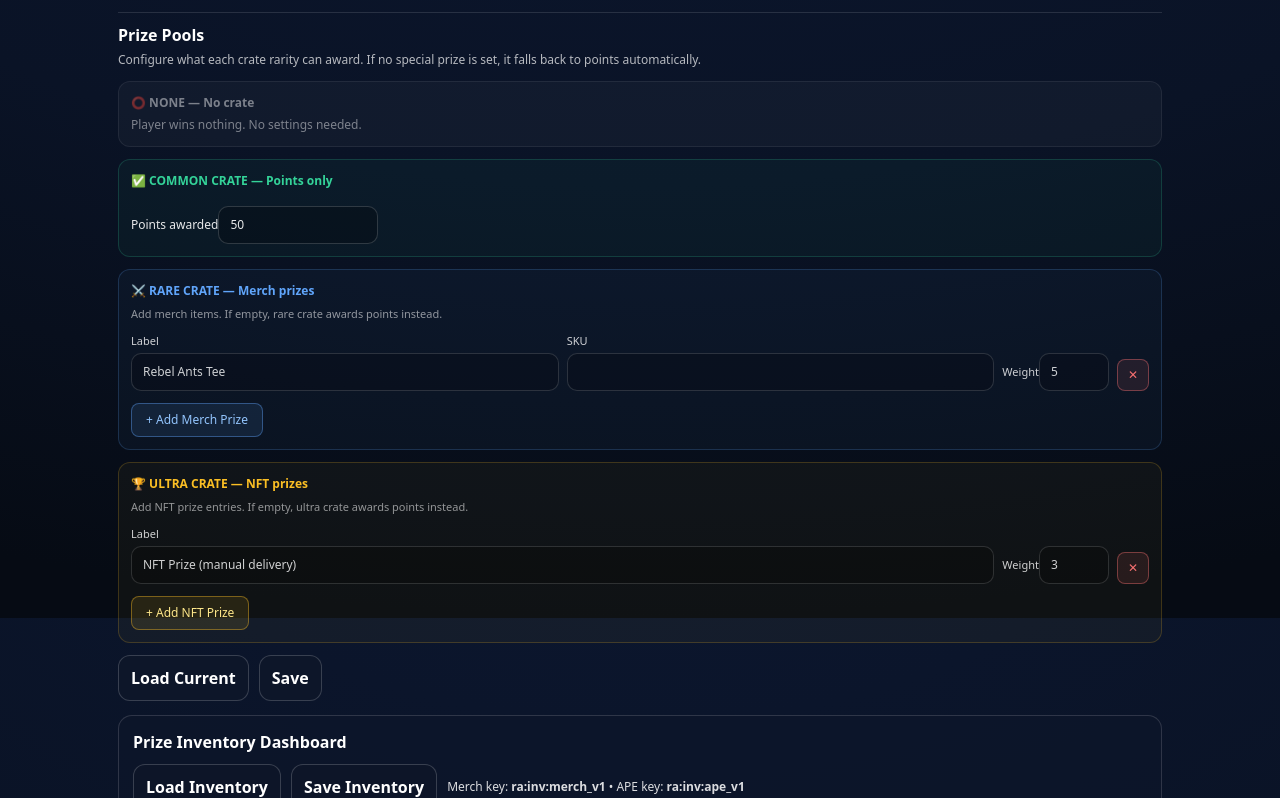
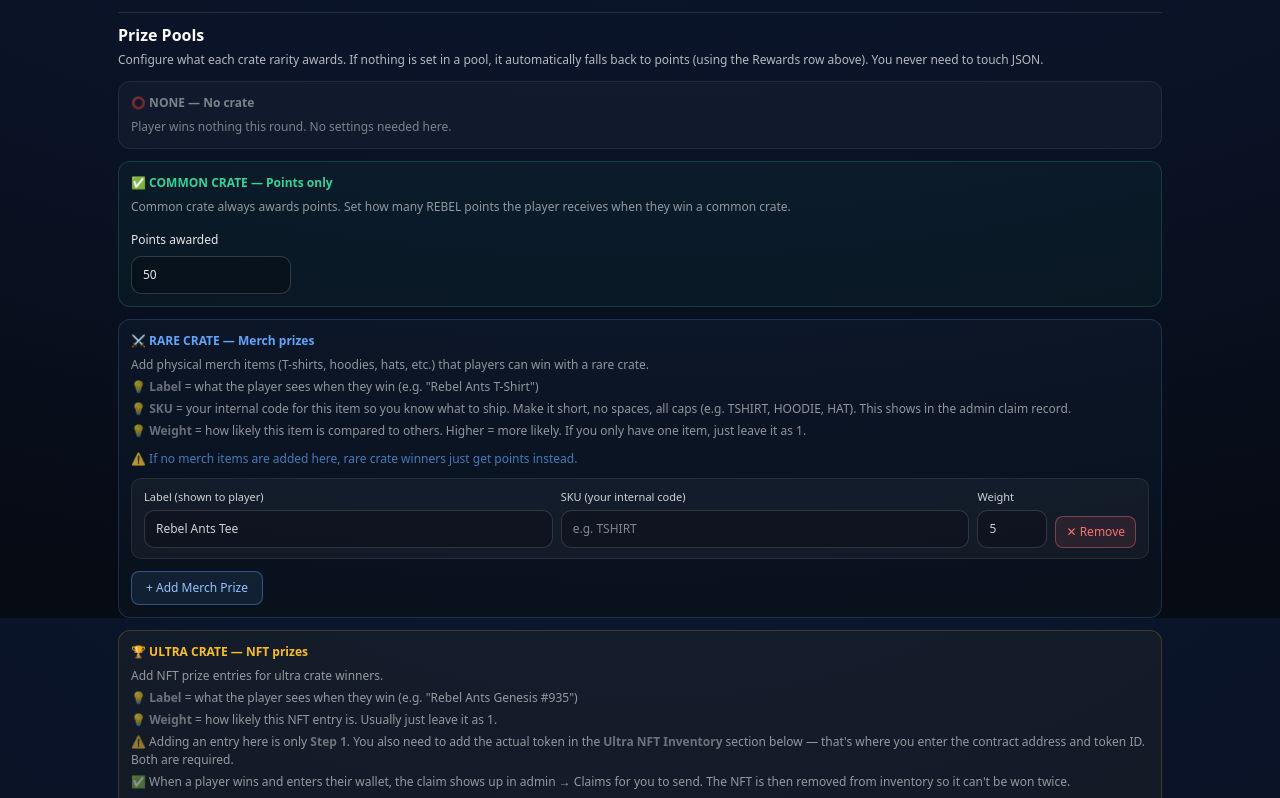
Before and after one commit to D1stknight/rebelants-playground, a Next.js app: page /admin in a window 1280 px wide. Shown: the part 1782-2580 px from the top of the page. Built offline with nearby package versions, Linux system fonts and the light colour scheme; no server answers; what @rainbow-me/rainbowkit, wagmi would draw is missing.

Commit message:
feat: add plain-English explanations to Prize Pools form UI

```diff
--- a/pages/admin.tsx
+++ b/pages/admin.tsx
@@ -1291,49 +1291,61 @@ String(c.status).toUpperCase()==="PENDING"
   {/* ── Prize Pools ───────────────────────────────────────────── */}
   <div style={{ marginTop: 14, paddingTop: 10, borderTop: "1px solid rgba(255,255,255,.12)" }}>
     <div style={{ fontWeight: 900, marginBottom: 4 }}>Prize Pools</div>
-    <div style={{ fontSize: 12, opacity: 0.7, marginBottom: 12 }}>Configure what each crate rarity can award. If no special prize is set, it falls back to points automatically.</div>
-
-    {/* NONE */}
+    <div style={{ fontSize: 12, opacity: 0.7, marginBottom: 12 }}>
+      Configure what each crate rarity awards. If nothing is set in a pool, it automatically falls back to points (using the Rewards row above). You never need to touch JSON.
+    </div>
+
+    {/* ── NONE ── */}
     <div style={{ marginBottom: 12, padding: 12, borderRadius: 12, background: "rgba(255,255,255,.03)", border: "1px solid rgba(255,255,255,.07)" }}>
-      <div style={{ fontWeight: 800, fontSize: 12, color: "rgba(255,255,255,.45)", marginBottom: 4 }}>⭕ NONE — No crate</div>
-      <div style={{ fontSize: 12, opacity: 0.45 }}>Player wins nothing. No settings needed.</div>
+      <div style={{ fontWeight: 800, fontSize: 12, color: "rgba(255,255,255,.45)", marginBottom: 6 }}>⭕ NONE — No crate</div>
+      <div style={{ fontSize: 12, opacity: 0.45 }}>Player wins nothing this round. No settings needed here.</div>
     </div>
 
-    {/* COMMON */}
+    {/* ── COMMON ── */}
     <div style={{ marginBottom: 12, padding: 12, borderRadius: 12, background: "rgba(52,211,153,.04)", border: "1px solid rgba(52,211,153,.2)" }}>
-      <div style={{ fontWeight: 800, fontSize: 12, color: "#34d399", marginBottom: 10 }}>✅ COMMON CRATE — Points only</div>
+      <div style={{ fontWeight: 800, fontSize: 12, color: "#34d399", marginBottom: 6 }}>✅ COMMON CRATE — Points only</div>
+      <div style={{ fontSize: 12, opacity: 0.55, marginBottom: 10 }}>Common crate always awards points. Set how many REBEL points the player receives when they win a common crate.</div>
       <label style={{ fontSize: 12, opacity: 0.9 }}>Points awarded
         <input type="number" min="0"
           value={(cfg as any).prizePools?.common?.[0]?.points ?? (cfg as any).rewards?.common ?? 50}
           onChange={e => { const pts = Math.max(0, Number(e.target.value||"0")); setCfg((c:any) => ({ ...c, prizePools: { ...(c.prizePools||{}), common: [{ id:"c-pts", type:"points", label:`${pts} ${c.currency||"REBEL"}`, amount:pts, points:pts, weight:100 }] } })); }}
-          style={{ width:160, marginTop:6, padding:"9px 11px", borderRadius:10, border:"1px solid rgba(255,255,255,.18)", background:"rgba(0,0,0,.25)", color:"white", fontSize:12 }} />
+          style={{ width:160, marginTop:6, display:"block", padding:"9px 11px", borderRadius:10, border:"1px solid rgba(255,255,255,.18)", background:"rgba(0,0,0,.25)", color:"white", fontSize:12 }} />
       </label>
     </div>
 
-    {/* RARE */}
+    {/* ── RARE ── */}
     <div style={{ marginBottom: 12, padding: 12, borderRadius: 12, background: "rgba(96,165,250,.04)", border: "1px solid rgba(96,165,250,.2)" }}>
       <div style={{ fontWeight: 800, fontSize: 12, color: "#60a5fa", marginBottom: 6 }}>⚔️ RARE CRATE — Merch prizes</div>
-      <div style={{ fontSize: 11, opacity: 0.55, marginBottom: 10 }}>Add merch items. If empty, rare crate awards points instead.</div>
+      <div style={{ fontSize: 12, opacity: 0.55, marginBottom: 4 }}>Add physical merch items (T-shirts, hoodies, hats, etc.) that players can win with a rare crate.</div>
+      <div style={{ fontSize: 12, opacity: 0.55, marginBottom: 4 }}>💡 <b style={{ color: "rgba(255,255,255,.7)" }}>Label</b> = what the player sees when they win (e.g. "Rebel Ants T-Shirt")</div>
+      <div style={{ fontSize: 12, opacity: 0.55, marginBottom: 4 }}>💡 <b style={{ color: "rgba(255,255,255,.7)" }}>SKU</b> = your internal code for this item so you know what to ship. Make it short, no spaces, all caps (e.g. TSHIRT, HOODIE, HAT). This shows in the admin claim record.</div>
+      <div style={{ fontSize: 12, opacity: 0.55, marginBottom: 10 }}>💡 <b style={{ color: "rgba(255,255,255,.7)" }}>Weight</b> = how likely this item is compared to others. Higher = more likely. If you only have one item, just leave it as 1.</div>
+      <div style={{ fontSize: 12, color: "#60a5fa", opacity: 0.7, marginBottom: 10 }}>⚠️ If no merch items are added here, rare crate winners just get points instead.</div>
       {((cfg as any).prizePools?.rare?.filter((p:any) => String(p?.type||"").toUpperCase() === "MERCH") || []).map((item:any, idx:number) => (
-        <div key={idx} style={{ display:"grid", gridTemplateColumns:"1fr 1fr auto auto", gap:8, marginBottom:8, alignItems:"end" }}>
-          <label style={{ fontSize:11, opacity:0.8 }}>Label<input value={item.label||""} onChange={e => { const pool=[...((cfg as any).prizePools?.rare||[])]; const ni=pool.indexOf(pool.filter((p:any)=>String(p?.type||"").toUpperCase()==="MERCH")[idx]); if(ni>=0){pool[ni]={...pool[ni],label:e.target.value};} setCfg((c:any)=>({...c,prizePools:{...(c.prizePools||{}),rare:pool}})); }} style={{ width:"100%",marginTop:4,padding:"9px 11px",borderRadius:10,border:"1px solid rgba(255,255,255,.18)",background:"rgba(0,0,0,.25)",color:"white",fontSize:12 }} /></label>
-          <label style={{ fontSize:11, opacity:0.8 }}>SKU<input value={item.sku||""} onChange={e => { const pool=[...((cfg as any).prizePools?.rare||[])]; const ni=pool.indexOf(pool.filter((p:any)=>String(p?.type||"").toUpperCase()==="MERCH")[idx]); if(ni>=0){pool[ni]={...pool[ni],sku:e.target.value};} setCfg((c:any)=>({...c,prizePools:{...(c.prizePools||{}),rare:pool}})); }} style={{ width:"100%",marginTop:4,padding:"9px 11px",borderRadius:10,border:"1px solid rgba(255,255,255,.18)",background:"rgba(0,0,0,.25)",color:"white",fontSize:12 }} /></label>
-          <label style={{ fontSize:11, opacity:0.8 }}>Weight<input type="number" min="1" value={item.weight||1} onChange={e => { const pool=[...((cfg as any).prizePools?.rare||[])]; const ni=pool.indexOf(pool.filter((p:any)=>String(p?.type||"").toUpperCase()==="MERCH")[idx]); if(ni>=0){pool[ni]={...pool[ni],weight:Number(e.target.value||1)};} setCfg((c:any)=>({...c,prizePools:{...(c.prizePools||{}),rare:pool}})); }} style={{ width:70,marginTop:4,padding:"9px 11px",borderRadius:10,border:"1px solid rgba(255,255,255,.18)",background:"rgba(0,0,0,.25)",color:"white",fontSize:12 }} /></label>
-          <button onClick={() => { const pool=((cfg as any).prizePools?.rare||[]).filter((_:any,i:number)=>i!==((cfg as any).prizePools?.rare||[]).indexOf(((cfg as any).prizePools?.rare||[]).filter((p:any)=>String(p?.type||"").toUpperCase()==="MERCH")[idx])); setCfg((c:any)=>({...c,prizePools:{...(c.prizePools||{}),rare:pool}})); }} style={{ padding:"6px 10px",borderRadius:8,border:"1px solid rgba(248,113,113,.4)",background:"rgba(248,113,113,.1)",color:"#f87171",cursor:"pointer",fontSize:12,marginTop:16 }}>✕</button>
+        <div key={idx} style={{ display:"grid", gridTemplateColumns:"1fr 1fr auto auto", gap:8, marginBottom:8, alignItems:"end", padding:"10px 12px", borderRadius:10, background:"rgba(255,255,255,.04)", border:"1px solid rgba(255,255,255,.08)" }}>
+          <label style={{ fontSize:11, opacity:0.8 }}>Label (shown to player)<input value={item.label||""} onChange={e => { const pool=[...((cfg as any).prizePools?.rare||[])]; const ni=pool.indexOf(pool.filter((p:any)=>String(p?.type||"").toUpperCase()==="MERCH")[idx]); if(ni>=0){pool[ni]={...pool[ni],label:e.target.value};} setCfg((c:any)=>({...c,prizePools:{...(c.prizePools||{}),rare:pool}})); }} style={{ width:"100%",marginTop:4,padding:"9px 11px",borderRadius:10,border:"1px solid rgba(255,255,255,.18)",background:"rgba(0,0,0,.25)",color:"white",fontSize:12,display:"block" }} /></label>
+          <label style={{ fontSize:11, opacity:0.8 }}>SKU (your internal code)<input value={item.sku||""} placeholder="e.g. TSHIRT" onChange={e => { const pool=[...((cfg as any).prizePools?.rare||[])]; const ni=pool.indexOf(pool.filter((p:any)=>String(p?.type||"").toUpperCase()==="MERCH")[idx]); if(ni>=0){pool[ni]={...pool[ni],sku:e.target.value};} setCfg((c:any)=>({...c,prizePools:{...(c.prizePools||{}),rare:pool}})); }} style={{ width:"100%",marginTop:4,padding:"9px 11px",borderRadius:10,border:"1px solid rgba(255,255,255,.18)",background:"rgba(0,0,0,.25)",color:"white",fontSize:12,display:"block" }} /></label>
+          <label style={{ fontSize:11, opacity:0.8 }}>Weight<input type="number" min="1" value={item.weight||1} onChange={e => { const pool=[...((cfg as any).prizePools?.rare||[])]; const ni=pool.indexOf(pool.filter((p:any)=>String(p?.type||"").toUpperCase()==="MERCH")[idx]); if(ni>=0){pool[ni]={...pool[ni],weight:Number(e.target.value||1)};} setCfg((c:any)=>({...c,prizePools:{...(c.prizePools||{}),rare:pool}})); }} style={{ width:70,marginTop:4,padding:"9px 11px",borderRadius:10,border:"1px solid rgba(255,255,255,.18)",background:"rgba(0,0,0,.25)",color:"white",fontSize:12,display:"block" }} /></label>
+          <button onClick={() => { const pool=((cfg as any).prizePools?.rare||[]).filter((_:any,i:number)=>i!==((cfg as any).prizePools?.rare||[]).indexOf(((cfg as any).prizePools?.rare||[]).filter((p:any)=>String(p?.type||"").toUpperCase()==="MERCH")[idx])); setCfg((c:any)=>({...c,prizePools:{...(c.prizePools||{}),rare:pool}})); }} style={{ padding:"6px 10px",borderRadius:8,border:"1px solid rgba(248,113,113,.4)",background:"rgba(248,113,113,.1)",color:"#f87171",cursor:"pointer",fontSize:12,marginTop:16 }}>✕ Remove</button>
         </div>
       ))}
       <button onClick={() => { const pool=[...((cfg as any).prizePools?.rare||[])]; pool.push({ id:`merch-${Date.now()}`, type:"merch", label:"New Merch Prize", sku:"SKU", qty:1, weight:5 }); setCfg((c:any)=>({...c,prizePools:{...(c.prizePools||{}),rare:pool}})); }} style={{ padding:"7px 14px",borderRadius:8,border:"1px solid rgba(96,165,250,.4)",background:"rgba(96,165,250,.1)",color:"#93c5fd",cursor:"pointer",fontSize:12,marginTop:4 }}>+ Add Merch Prize</button>
     </div>
 
-    {/* ULTRA */}
+    {/* ── ULTRA ── */}
     <div style={{ marginBottom: 12, padding: 12, borderRadius: 12, background: "rgba(251,191,36,.04)", border: "1px solid rgba(251,191,36,.2)" }}>
       <div style={{ fontWeight: 800, fontSize: 12, color: "#fbbf24", marginBottom: 6 }}>🏆 ULTRA CRATE — NFT prizes</div>
-      <div style={{ fontSize: 11, opacity: 0.55, marginBottom: 10 }}>Add NFT prize entries. If empty, ultra crate awards points instead.</div>
+      <div style={{ fontSize: 12, opacity: 0.55, marginBottom: 4 }}>Add NFT prize entries for ultra crate winners.</div>
+      <div style={{ fontSize: 12, opacity: 0.55, marginBottom: 4 }}>💡 <b style={{ color: "rgba(255,255,255,.7)" }}>Label</b> = what the player sees when they win (e.g. "Rebel Ants Genesis #935")</div>
+      <div style={{ fontSize: 12, opacity: 0.55, marginBottom: 4 }}>💡 <b style={{ color: "rgba(255,255,255,.7)" }}>Weight</b> = how likely this NFT entry is. Usually just leave it as 1.</div>
+      <div style={{ fontSize: 12, opacity: 0.55, marginBottom: 4 }}>⚠️ Adding an entry here is only <b style={{ color:"rgba(255,255,255,.7)" }}>Step 1</b>. You also need to add the actual token in the <b style={{ color:"rgba(255,255,255,.7)" }}>Ultra NFT Inventory</b> section below — that's where you enter the contract address and token ID. Both are required.</div>
+      <div style={{ fontSize: 12, opacity: 0.55, marginBottom: 10 }}>✅ When a player wins and enters their wallet, the claim shows up in admin → Claims for you to send. The NFT is then removed from inventory so it can't be won twice.</div>
+      <div style={{ fontSize: 12, color: "#fbbf24", opacity: 0.7, marginBottom: 10 }}>⚠️ If no NFT entries are added here, ultra crate winners just get points instead.</div>
       {((cfg as any).prizePools?.ultra?.filter((p:any) => String(p?.type||"").toUpperCase() === "NFT") || []).map((item:any, idx:number) => (
-        <div key={idx} style={{ display:"grid", gridTemplateColumns:"1fr auto auto", gap:8, marginBottom:8, alignItems:"end" }}>
-          <label style={{ fontSize:11, opacity:0.8 }}>Label<input value={item.label||""} onChange={e => { const pool=[...((cfg as any).prizePools?.ultra||[])]; const ni=pool.indexOf(pool.filter((p:any)=>String(p?.type||"").toUpperCase()==="NFT")[idx]); if(ni>=0){pool[ni]={...pool[ni],label:e.target.value};} setCfg((c:any)=>({...c,prizePools:{...(c.prizePools||{}),ultra:pool}})); }} style={{ width:"100%",marginTop:4,padding:"9px 11px",borderRadius:10,border:"1px solid rgba(255,255,255,.18)",background:"rgba(0,0,0,.25)",color:"white",fontSize:12 }} /></label>
-          <label style={{ fontSize:11, opacity:0.8 }}>Weight<input type="number" min="1" value={item.weight||1} onChange={e => { const pool=[...((cfg as any).prizePools?.ultra||[])]; const ni=pool.indexOf(pool.filter((p:any)=>String(p?.type||"").toUpperCase()==="NFT")[idx]); if(ni>=0){pool[ni]={...pool[ni],weight:Number(e.target.value||1)};} setCfg((c:any)=>({...c,prizePools:{...(c.prizePools||{}),ultra:pool}})); }} style={{ width:70,marginTop:4,padding:"9px 11px",borderRadius:10,border:"1px solid rgba(255,255,255,.18)",background:"rgba(0,0,0,.25)",color:"white",fontSize:12 }} /></label>
-          <button onClick={() => { const pool=((cfg as any).prizePools?.ultra||[]).filter((_:any,i:number)=>i!==((cfg as any).prizePools?.ultra||[]).indexOf(((cfg as any).prizePools?.ultra||[]).filter((p:any)=>String(p?.type||"").toUpperCase()==="NFT")[idx])); setCfg((c:any)=>({...c,prizePools:{...(c.prizePools||{}),ultra:pool}})); }} style={{ padding:"6px 10px",borderRadius:8,border:"1px solid rgba(248,113,113,.4)",background:"rgba(248,113,113,.1)",color:"#f87171",cursor:"pointer",fontSize:12,marginTop:16 }}>✕</button>
+        <div key={idx} style={{ display:"grid", gridTemplateColumns:"1fr auto auto", gap:8, marginBottom:8, alignItems:"end", padding:"10px 12px", borderRadius:10, background:"rgba(255,255,255,.04)", border:"1px solid rgba(255,255,255,.08)" }}>
+          <label style={{ fontSize:11, opacity:0.8 }}>Label (shown to player, e.g. "Rebel Ants Genesis #935")<input value={item.label||""} onChange={e => { const pool=[...((cfg as any).prizePools?.ultra||[])]; const ni=pool.indexOf(pool.filter((p:any)=>String(p?.type||"").toUpperCase()==="NFT")[idx]); if(ni>=0){pool[ni]={...pool[ni],label:e.target.value};} setCfg((c:any)=>({...c,prizePools:{...(c.prizePools||{}),ultra:pool}})); }} style={{ width:"100%",marginTop:4,padding:"9px 11px",borderRadius:10,border:"1px solid rgba(255,255,255,.18)",background:"rgba(0,0,0,.25)",color:"white",fontSize:12,display:"block" }} /></label>
+          <label style={{ fontSize:11, opacity:0.8 }}>Weight<input type="number" min="1" value={item.weight||1} onChange={e => { const pool=[...((cfg as any).prizePools?.ultra||[])]; const ni=pool.indexOf(pool.filter((p:any)=>String(p?.type||"").toUpperCase()==="NFT")[idx]); if(ni>=0){pool[ni]={...pool[ni],weight:Number(e.target.value||1)};} setCfg((c:any)=>({...c,prizePools:{...(c.prizePools||{}),ultra:pool}})); }} style={{ width:70,marginTop:4,padding:"9px 11px",borderRadius:10,border:"1px solid rgba(255,255,255,.18)",background:"rgba(0,0,0,.25)",color:"white",fontSize:12,display:"block" }} /></label>
+          <button onClick={() => { const pool=((cfg as any).prizePools?.ultra||[]).filter((_:any,i:number)=>i!==((cfg as any).prizePools?.ultra||[]).indexOf(((cfg as any).prizePools?.ultra||[]).filter((p:any)=>String(p?.type||"").toUpperCase()==="NFT")[idx])); setCfg((c:any)=>({...c,prizePools:{...(c.prizePools||{}),ultra:pool}})); }} style={{ padding:"6px 10px",borderRadius:8,border:"1px solid rgba(248,113,113,.4)",background:"rgba(248,113,113,.1)",color:"#f87171",cursor:"pointer",fontSize:12,marginTop:16 }}>✕ Remove</button>
         </div>
       ))}
       <button onClick={() => { const pool=[...((cfg as any).prizePools?.ultra||[])]; pool.push({ id:`nft-${Date.now()}`, type:"nft", label:"NFT Prize", weight:1 }); setCfg((c:any)=>({...c,prizePools:{...(c.prizePools||{}),ultra:pool}})); }} style={{ padding:"7px 14px",borderRadius:8,border:"1px solid rgba(251,191,36,.4)",background:"rgba(251,191,36,.1)",color:"#fde68a",cursor:"pointer",fontSize:12,marginTop:4 }}>+ Add NFT Prize</button>
```
